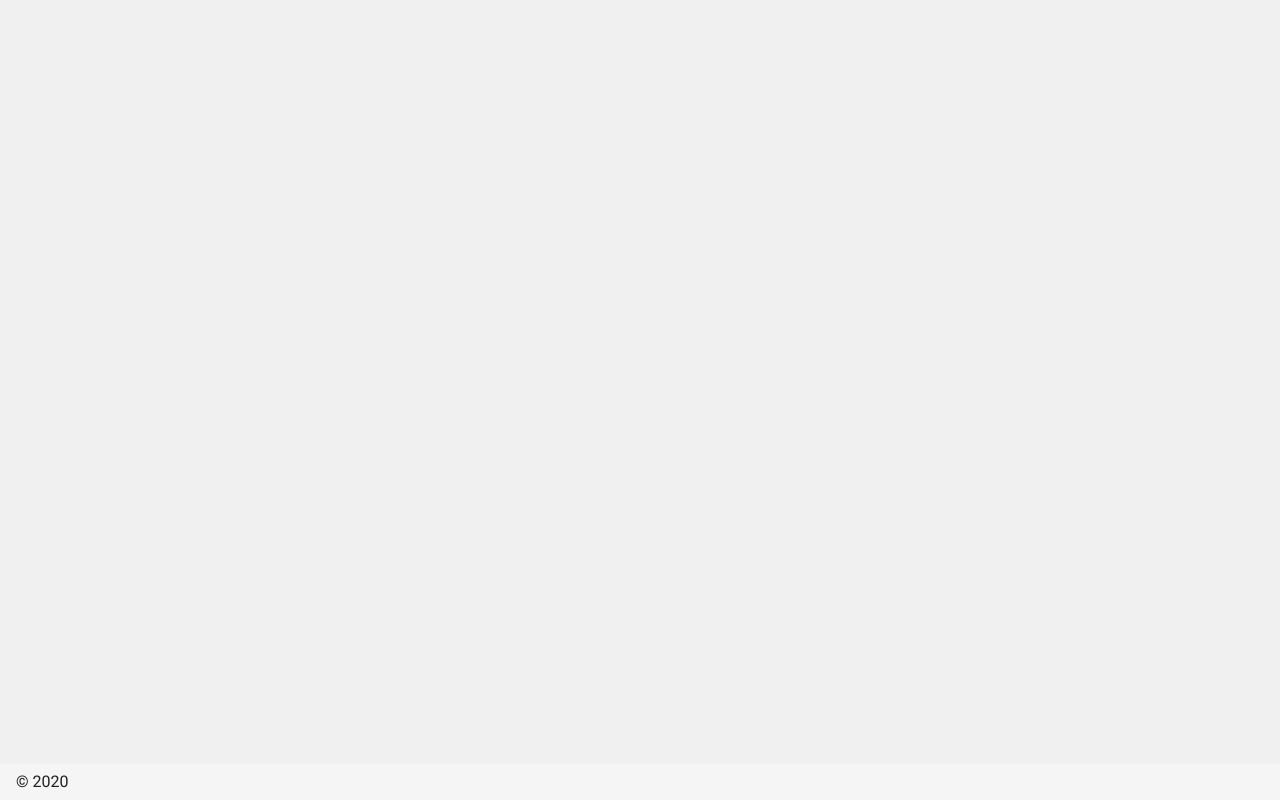
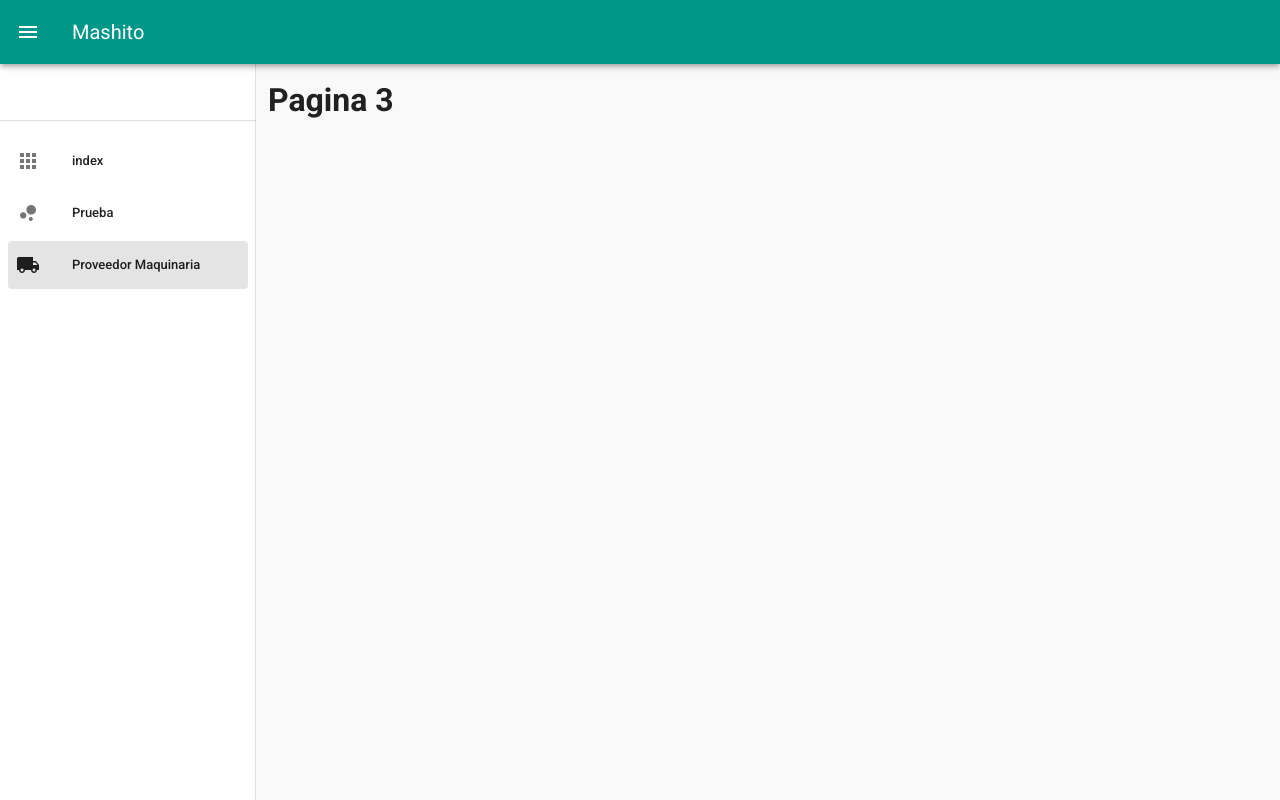
Before and after one commit to jfdelarosa/mashito, a Nuxt app: page /app/proveedormaquinaria in a window 1280 px wide. Before the commit this address had no page. Built offline with nearby package versions, Linux system fonts and the light colour scheme.

Commit message:
Prueba de proveedor maquinaria
Prueba de template

```diff
--- a/layouts/app.vue
+++ b/layouts/app.vue
@@ -40,6 +40,11 @@ export default {
           title: 'Prueba',
           to: '/app/prueba',
         },
+        {
+          icon: 'mdi-truck',
+          title: 'Proveedor Maquinaria',
+          to: '/app/proveedormaquinaria',
+        },
       ],
       miniVariant: false,
       title: 'Mashito',
--- /dev/null
+++ b/pages/app/proveedormaquinaria.vue
@@ -0,0 +1,10 @@
+<template lang="pug">
+  div
+    h1 Pagina 3
+</template>
+
+<script>
+export default {
+  layout: 'app',
+}
+</script>
```
